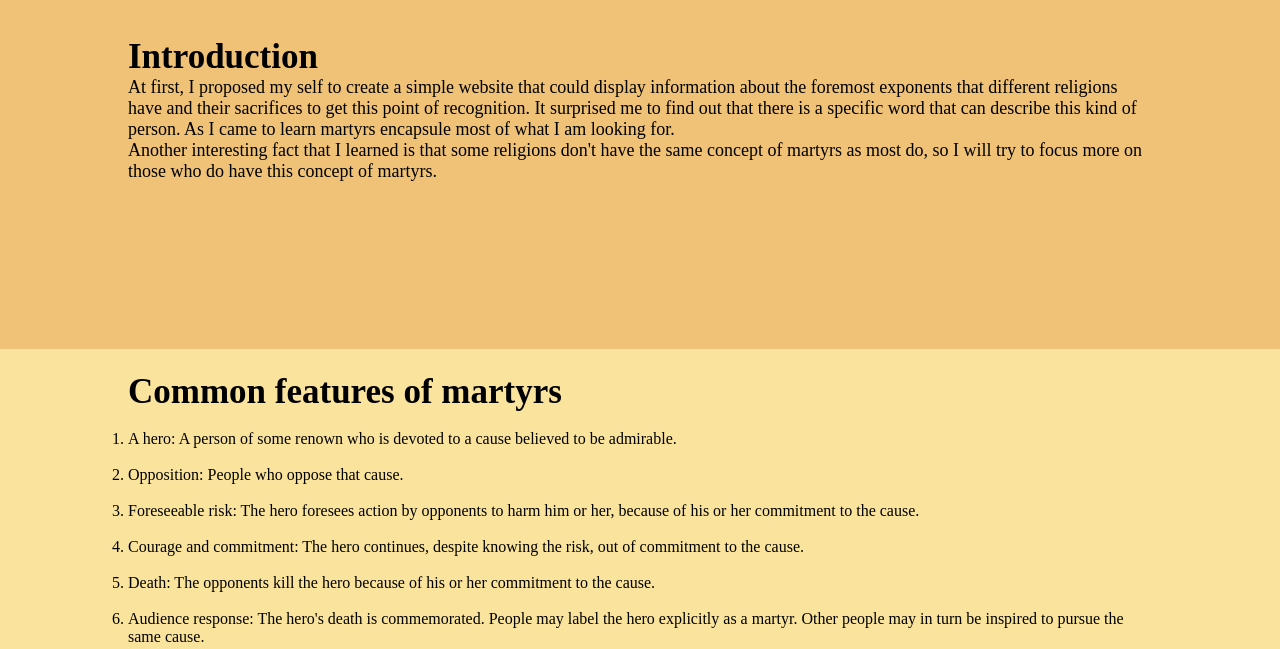
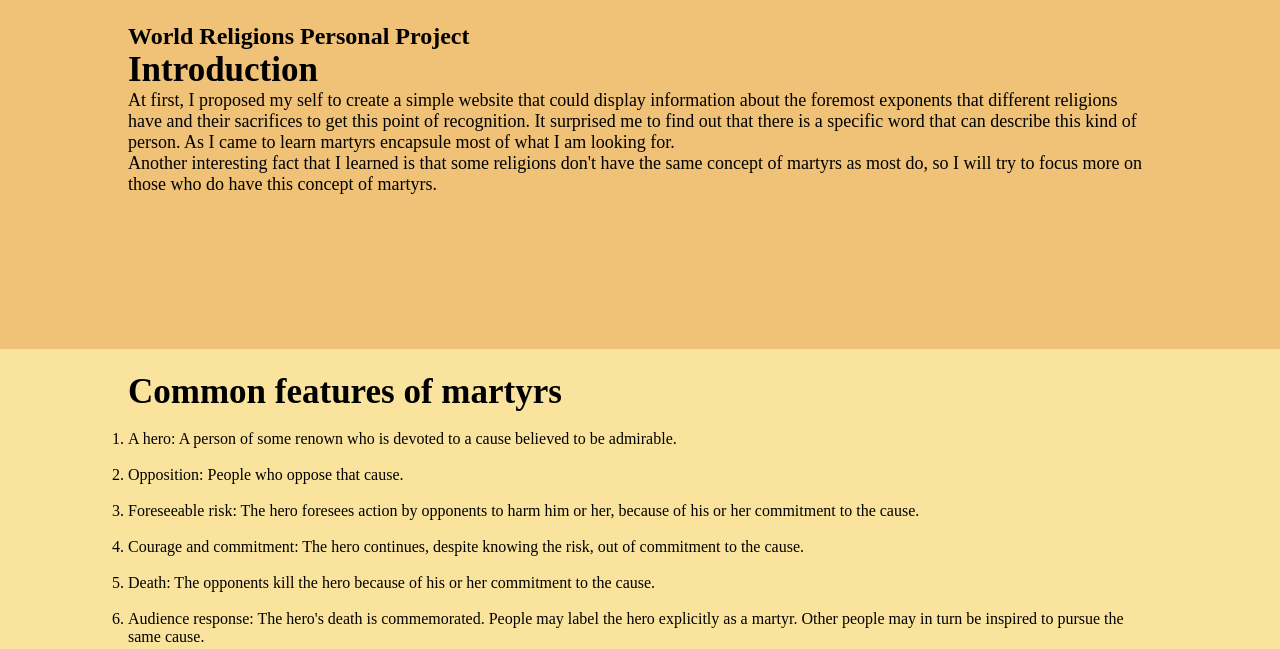
Before and after one commit to cdp50/World-religions, a plain HTML site: page index.html in a window 1280 px wide. Shown: the part 151-800 px from the top of the page. Drawn offline with Linux system fonts and the light colour scheme.

Commit message:
title added

```diff
--- a/index.html
+++ b/index.html
@@ -242,6 +242,7 @@
 	<section class="firstsection" id="web">
 		<div class="box-main">
 			<div class="firstHalf">
+				<h1>World Religions Personal Project</h1>
 				<h1 class="text-big">Introduction</h1>
 				<p class="text-small">
 					At first, I proposed my self to create a simple website
```
